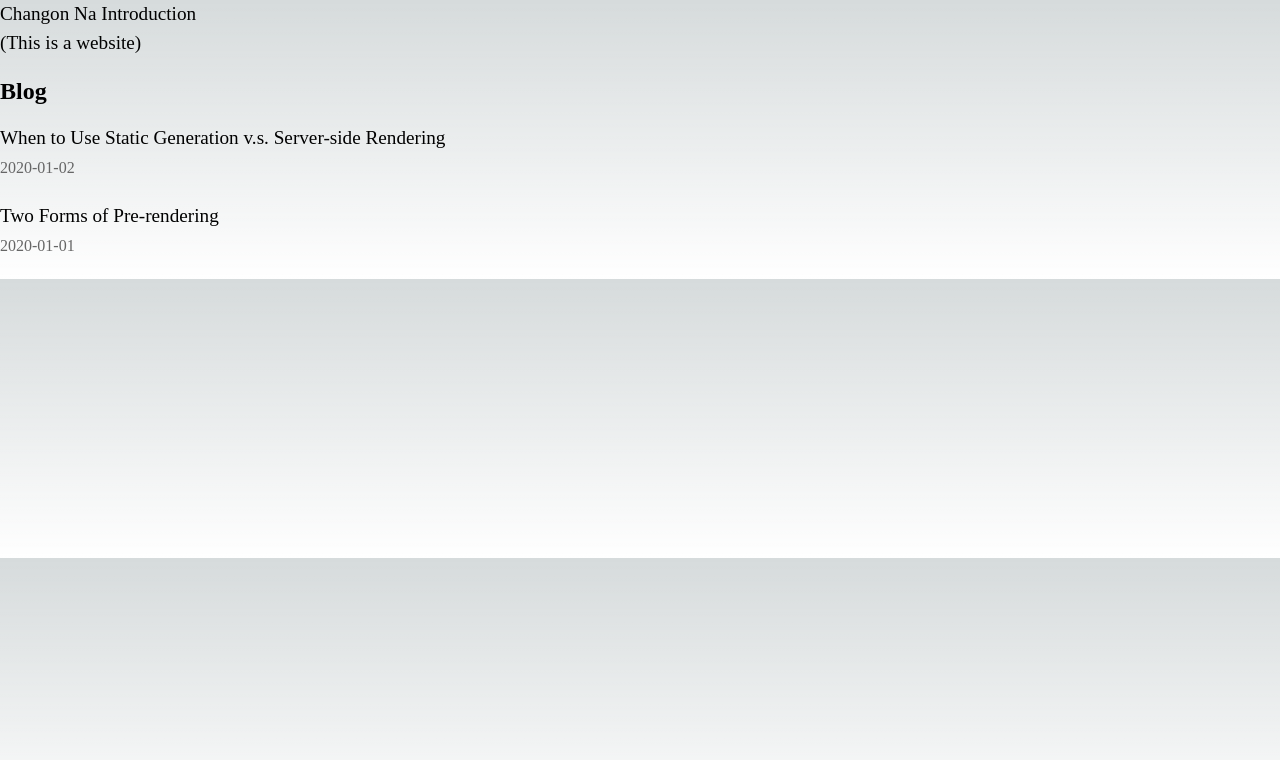
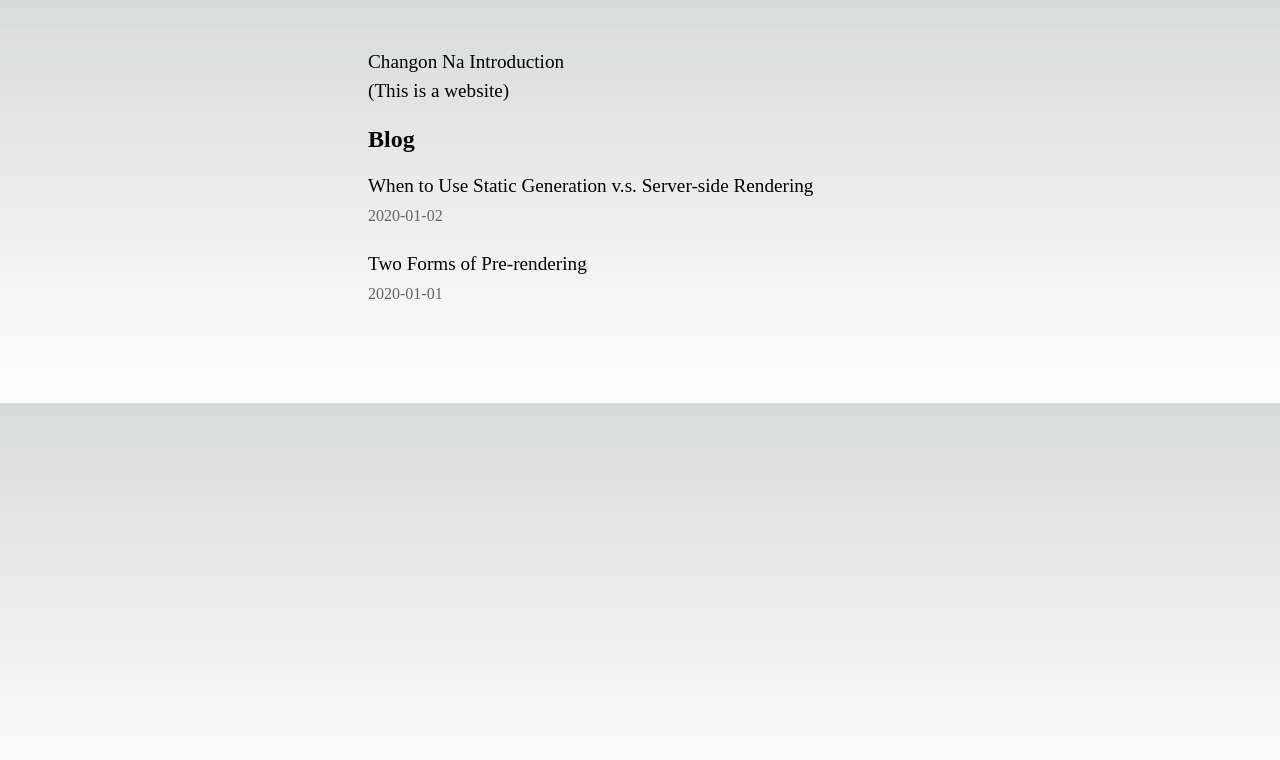
Before and after one commit to changonna/nextjs-app, a Next.js app: page / in a window 1280 px wide. Shown: the top 760 px of the page. Built offline with nearby package versions, Linux system fonts and the light colour scheme.

Commit message:
💄 design: Update home, post styles

```diff
--- a/pages/index.tsx
+++ b/pages/index.tsx
@@ -14,7 +14,7 @@ const Home = ({allPostsData}: {
   }[];
 }) => {
   return (
-    <div>
+    <div className={homeStyles.container}>
       <Head>
         <title>Changon Na</title>
         <meta name="description" content="Generated by create next app" />
--- a/styles/Home.module.css
+++ b/styles/Home.module.css
@@ -26,3 +26,9 @@
 .lightText {
   color: #666;
 }
+
+.container {
+  max-width: 36rem;
+  padding: 0 1rem;
+  margin: 3rem auto 6rem;
+}
--- /dev/null
+++ b/styles/Post.module.css
@@ -0,0 +1,5 @@
+.container {
+  max-width: 36rem;
+  padding: 0 1rem;
+  margin: 3rem auto 6rem;
+}
```
Also changed, not shown: pages/posts/[id].tsx (+6 -5 lines).
